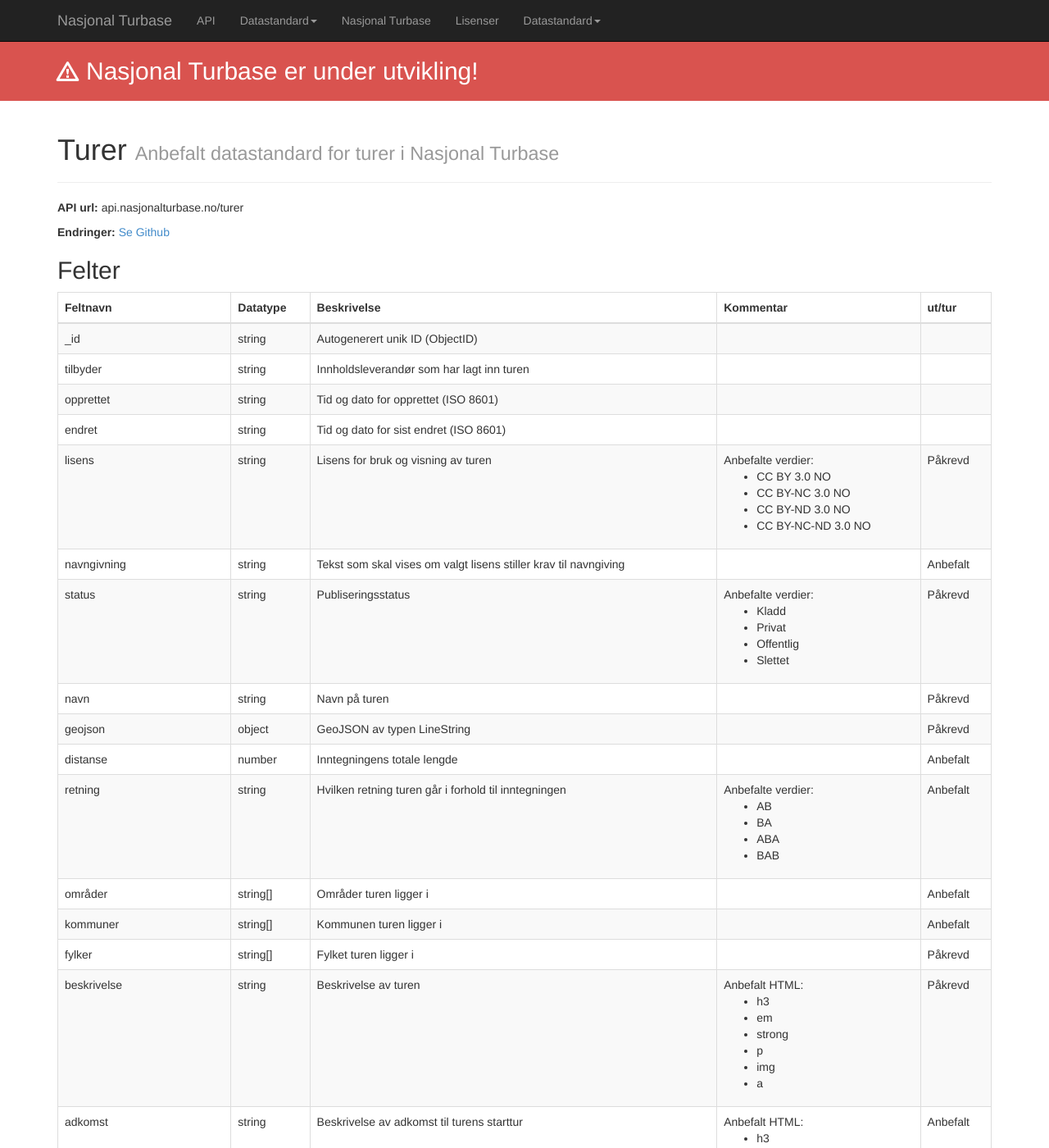
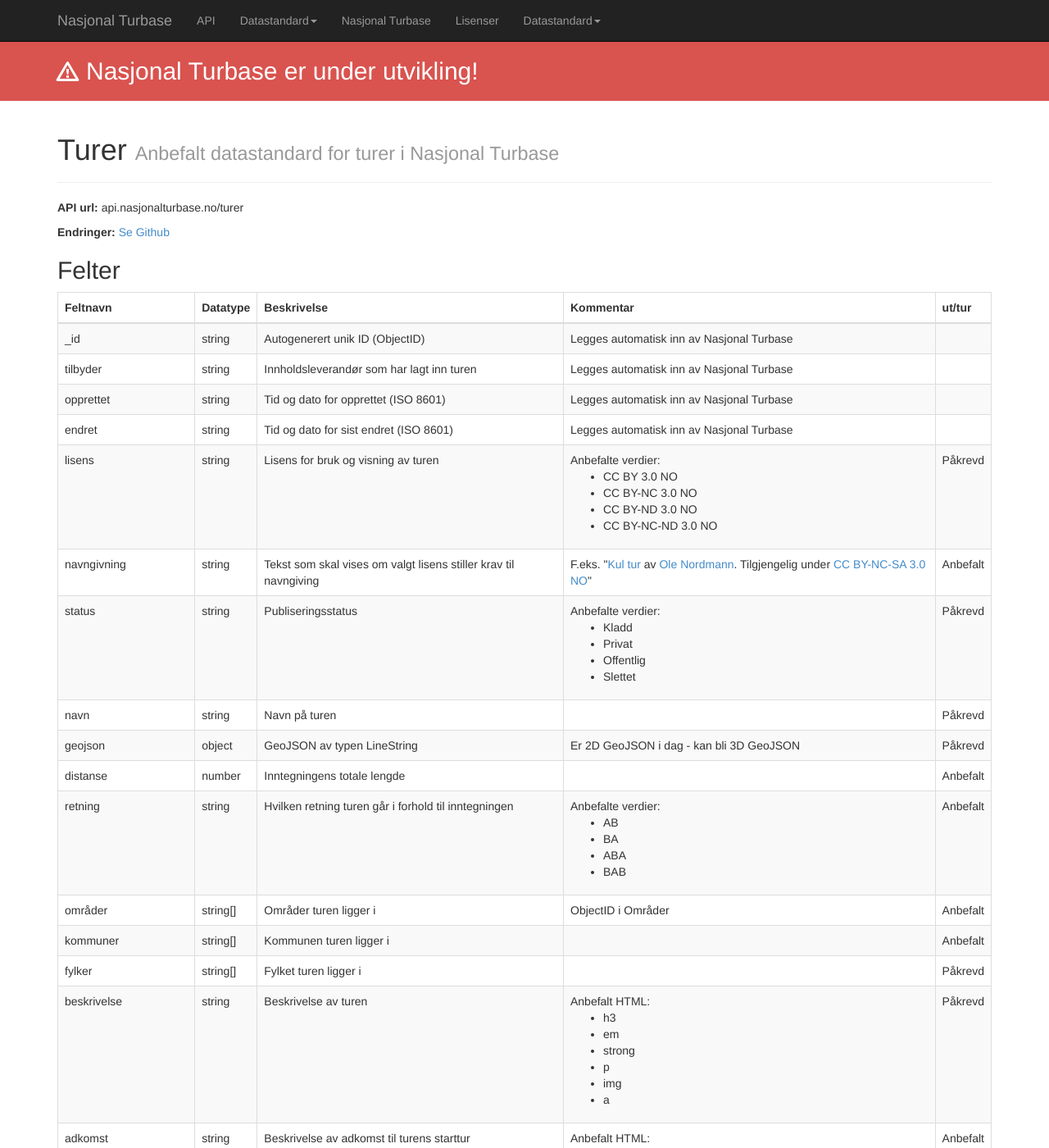
Before and after one commit to Turbasen/www.nasjonalturbase.no, a Jekyll site: the page built from data/turer.html, in a window 1280 px wide and 1400 px high. Shown: the whole window at 82% size. Built offline with Jekyll 4.4.1, drawn with Linux system fonts in a browser that asks for light colours; nearby versions of some CDN libraries; Markdown is read by kramdown in place of the engine named in the settings; some of the changed lines change nothing that is shown; some of the changed text lies outside the part shown.

Commit message:
Add new attribution example and fixes some comments

```diff
--- a/_data/turer.yml
+++ b/_data/turer.yml
@@ -3,7 +3,7 @@
   read: Alle
   write: Ingen
   desc: Autogenerert unik ID (ObjectID)
-  com: Legges automatisk inn av Nasjonal Turbase
+  comment: Legges automatisk inn av Nasjonal Turbase
   ut:
 
 - name: tilbyder
@@ -11,7 +11,7 @@
   read: Alle
   write: Ingen
   desc: Innholdsleverand&oslash;r som har lagt inn turen
-  com: Legges automatisk inn av Nasjonal Turbase
+  comment: Legges automatisk inn av Nasjonal Turbase
   ut:
 
 - name: opprettet
@@ -19,7 +19,7 @@
   read: Alle
   write: Ingen
   desc: Tid og dato for opprettet (ISO 8601)
-  com: Legges automatisk inn av Nasjonal Turbase
+  comment: Legges automatisk inn av Nasjonal Turbase
   ut:
 
 - name: endret
@@ -27,7 +27,7 @@
   read: Alle
   write: Ingen
   desc: Tid og dato for sist endret (ISO 8601)
-  com: Legges automatisk inn av Nasjonal Turbase
+  comment: Legges automatisk inn av Nasjonal Turbase
   ut:
 
 - name: lisens
@@ -43,6 +43,7 @@
   read: Alle
   write: Tilbyder
   desc: Tekst som skal vises om valgt lisens stiller krav til navngiving
+  comment: F.eks. "<a href='#'>Kul tur</a> av <a href='#'>Ole Nordmann</a>. Tilgjengelig under <a href='#'>CC BY-NC-SA 3.0 NO</a>"
   ut: Anbefalt
 
 - name: status
@@ -65,7 +66,7 @@
   read: Alle
   write: Tilbyder
   desc: GeoJSON av typen LineString
-  com: Er 2D GeoJSON i dag - kan bli 3D GeoJSON
+  comment: Er 2D GeoJSON i dag - kan bli 3D GeoJSON
   ut: P&aring;krevd
 
 - name: distanse
@@ -88,7 +89,7 @@
   read: Alle
   write: Tilbyder
   desc: Omr&aring;der turen ligger i
-  com: ObjectID i Omr&aring;der
+  comment: ObjectID i Omr&aring;der
   ut: Anbefalt
 
 - name: kommuner
@@ -229,7 +230,7 @@
   read: Alle
   write: Tilbyder
   desc: Grupper som forvalter turen
-  com: ObjectID i Grupper
+  comment: ObjectID i Grupper
   ut: Anbefalt
 
 - name: privat
@@ -237,14 +238,14 @@
   read: Tilbyder
   write: Tilbyder
   desc: Private felt
-  com: Bare synlig for tilbyder
+  comment: Bare synlig for tilbyder
 
 - name: bilder
   type: string[]
   read: Alle
   write: Tilbyder
   desc: Tilknyttede tursbilder
-  com: ObjectID i Bilder
+  comment: ObjectID i Bilder
   ut: P&aring;krevd
 
 - name: url
```
